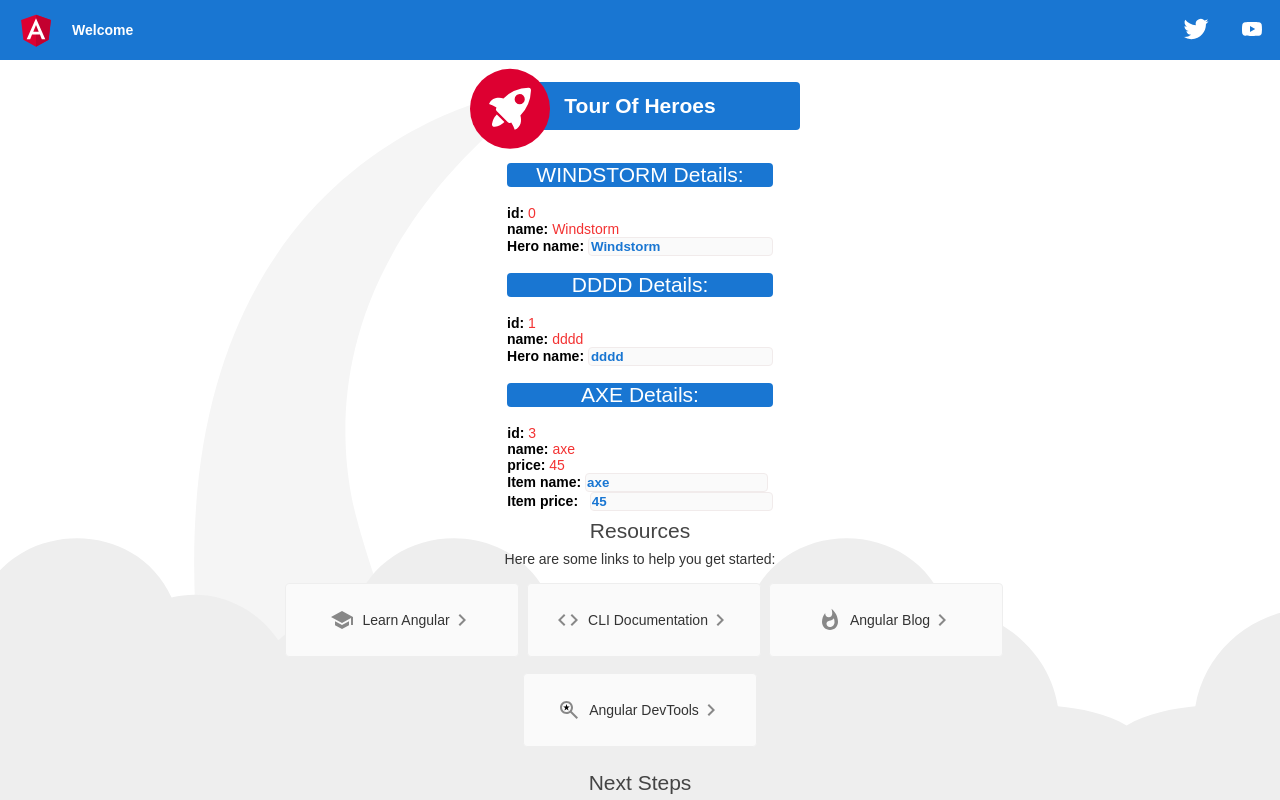
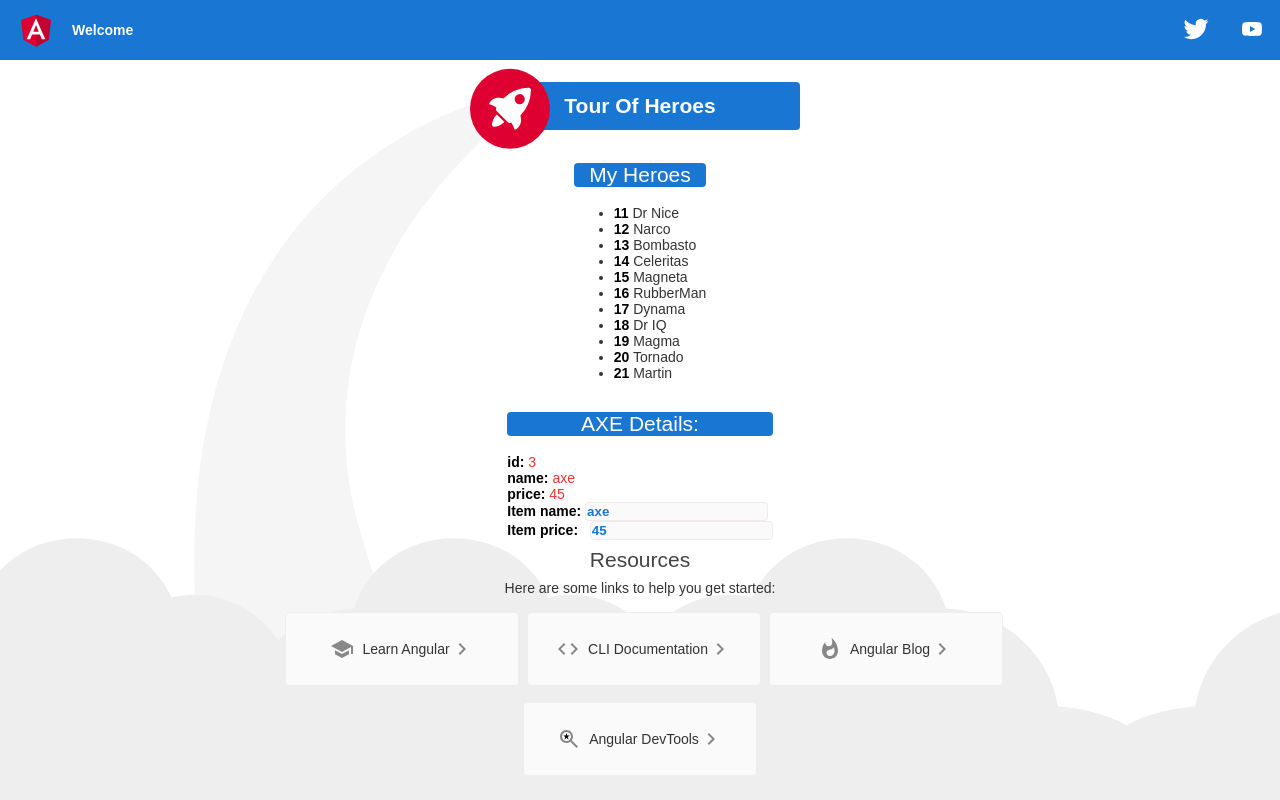
Before and after one commit to MartinKrause21/ToH, an Angular app: page / in a window 1280 px wide. Shown: the top 800 px of the page. Built offline with nearby package versions, Linux system fonts and the light colour scheme.

Commit message:
Add list of heroes

```diff
--- a/src/app/heroes/heroes.component.html
+++ b/src/app/heroes/heroes.component.html
@@ -1,20 +1,7 @@
 
-
-<h2>{{hero.name | uppercase}} Details:</h2>
-<div><span>id: </span>{{hero.id}}</div>
-<div><span>name: </span>{{hero.name}}</div>
-
-<div>
-    <label for="name">Hero name: </label>
-    <input id="name" [(ngModel)]="hero.name" placeholder="name">
-  </div>
-
-
-  <h2>{{hero2.name | uppercase}} Details:</h2>
-<div><span>id: </span>{{hero2.id}}</div>
-<div><span>name: </span>{{hero2.name}}</div>
-
-<div>
-    <label for="name">Hero name: </label>
-    <input id="name" [(ngModel)]="hero2.name" placeholder="name">
-  </div>
+<h2>My Heroes</h2>
+<ul class="heroes">
+  <li *ngFor="let hero of heroes">
+    <span class="badge">{{hero.id}}</span> {{hero.name}}
+  </li>
+</ul>
--- a/src/app/heroes/heroes.component.ts
+++ b/src/app/heroes/heroes.component.ts
@@ -1,6 +1,6 @@
 import { Component, OnInit } from '@angular/core';
 import { Hero } from './hero';
-
+import { HEROES } from './mock-heroes';
 @Component({
   selector: 'app-heroes',
   templateUrl: './heroes.component.html',
@@ -8,19 +8,11 @@ import { Hero } from './hero';
 })
 export class HeroesComponent implements OnInit {
 
-  hero: Hero = {
-    id: 0,
-    name: 'Windstorm'
-  };
 
-  hero2: Hero = {
-    id: 1,
-    name: 'dddd'
-  };
+
+  heroes = HEROES;
 
   constructor() { }
-
-  ngOnInit() {
-  }
+  ngOnInit() {}
 
 }
--- /dev/null
+++ b/src/app/heroes/mock-heroes.ts
@@ -0,0 +1,15 @@
+import { Hero } from './hero';
+
+export const HEROES: Hero[] = [
+  { id: 11, name: 'Dr Nice' },
+  { id: 12, name: 'Narco' },
+  { id: 13, name: 'Bombasto' },
+  { id: 14, name: 'Celeritas' },
+  { id: 15, name: 'Magneta' },
+  { id: 16, name: 'RubberMan' },
+  { id: 17, name: 'Dynama' },
+  { id: 18, name: 'Dr IQ' },
+  { id: 19, name: 'Magma' },
+  { id: 20, name: 'Tornado' },
+  { id: 21, name: 'Martin' }
+];
```
